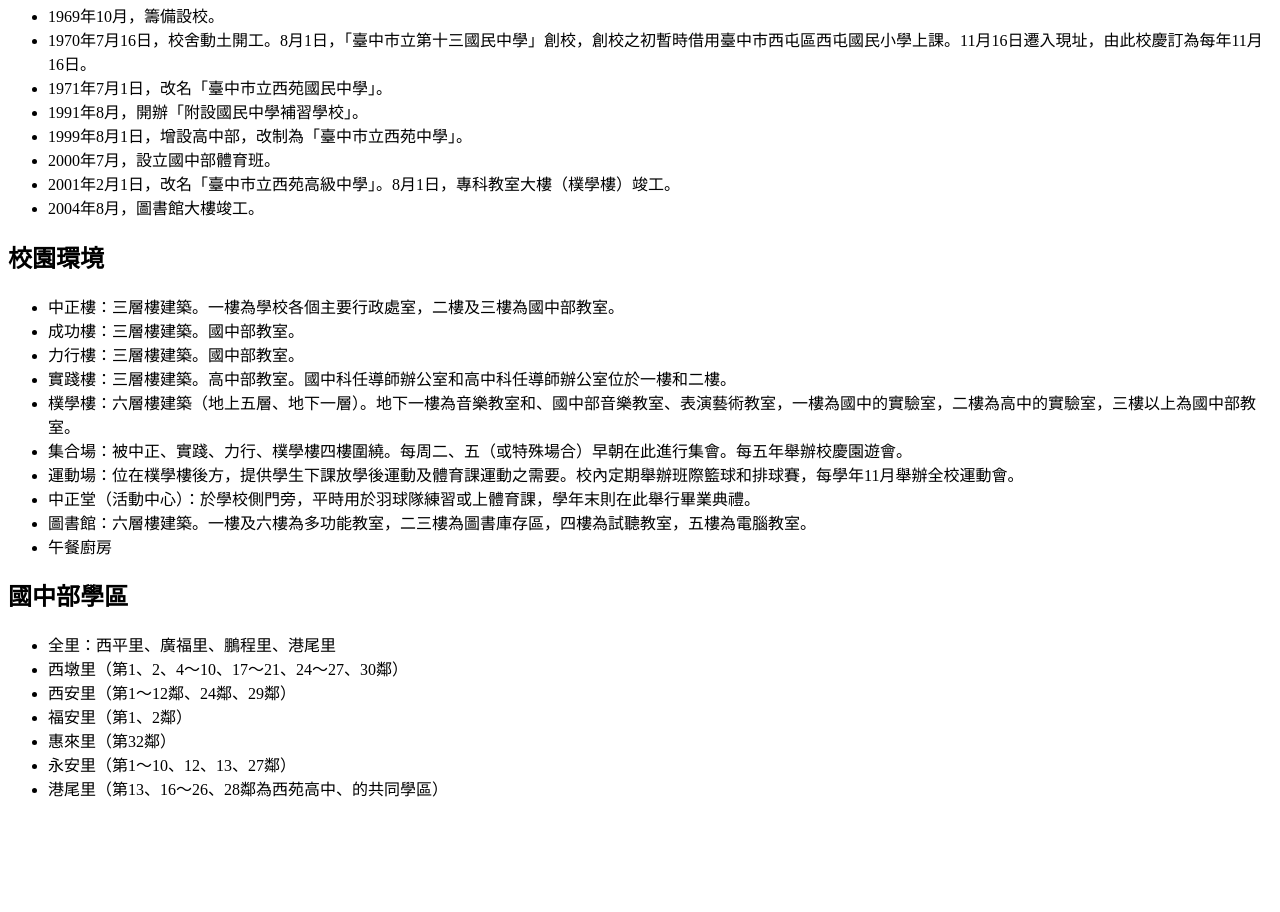
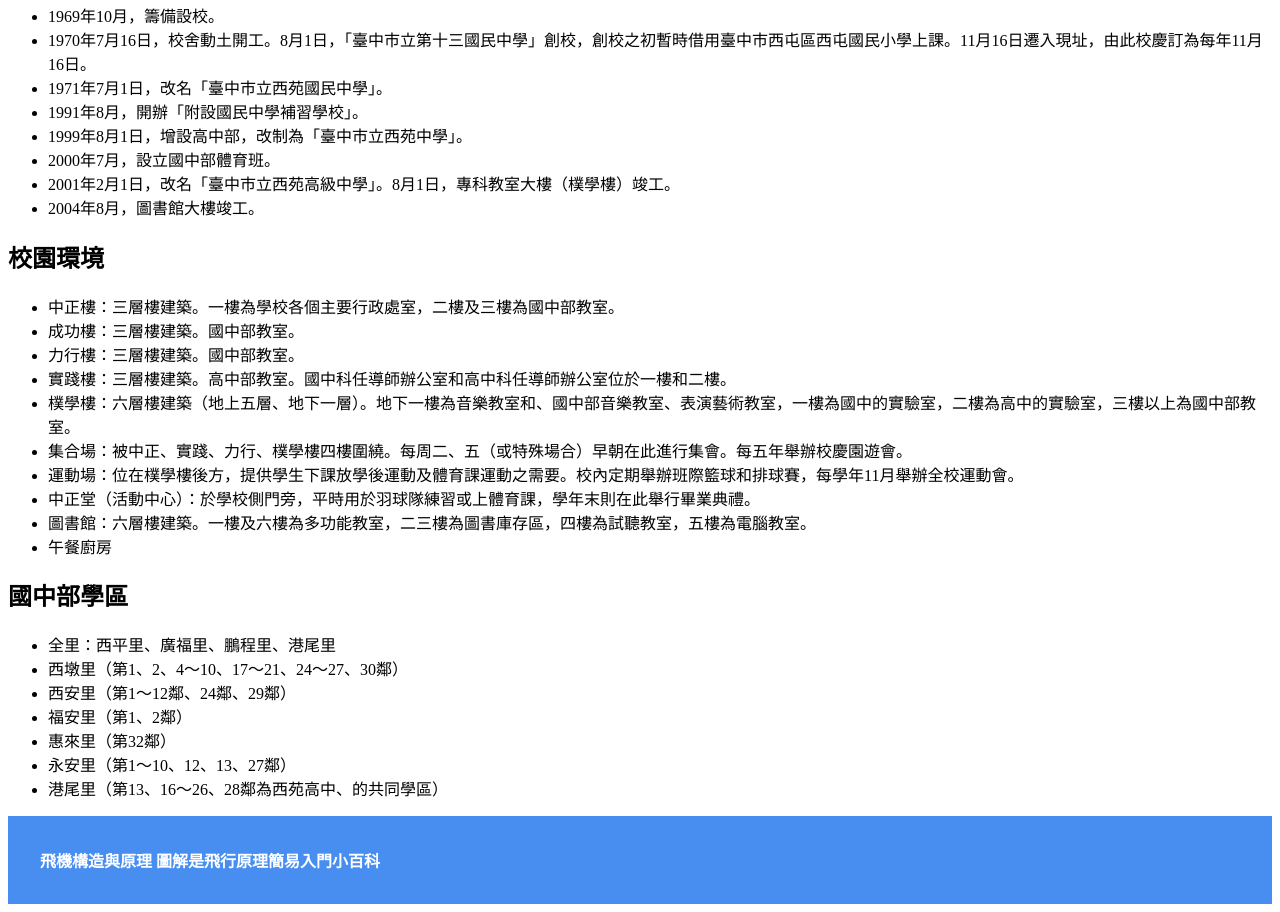
Before and after one commit to Shrimp0809/Shrimp0809.github.io, a plain HTML site: page index.html in a window 1280 px wide. Shown: the part 457-1369 px from the top of the page. Before the commit the page ends 1273 px from the top, so only its background shows below. Drawn offline with Linux system fonts and the light colour scheme.

Commit message:
Update index.html

```diff
--- a/index.html
+++ b/index.html
@@ -109,5 +109,9 @@
     <li>港尾里（第13、16～26、28鄰為西苑高中、的共同學區）
     </li>
 </ul>
+    <p>
+  <b>飛機構造與原理</b>
+  <b>圖解是飛行原理簡易入門小百科</b>
+</p>
 </body>
 </html>
```
